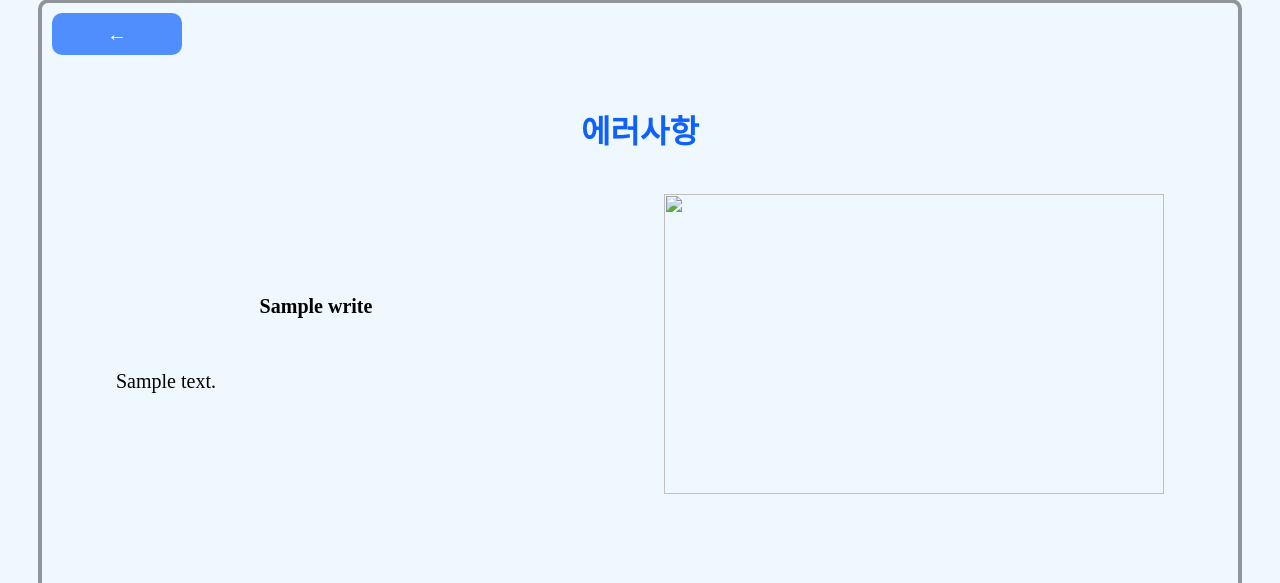
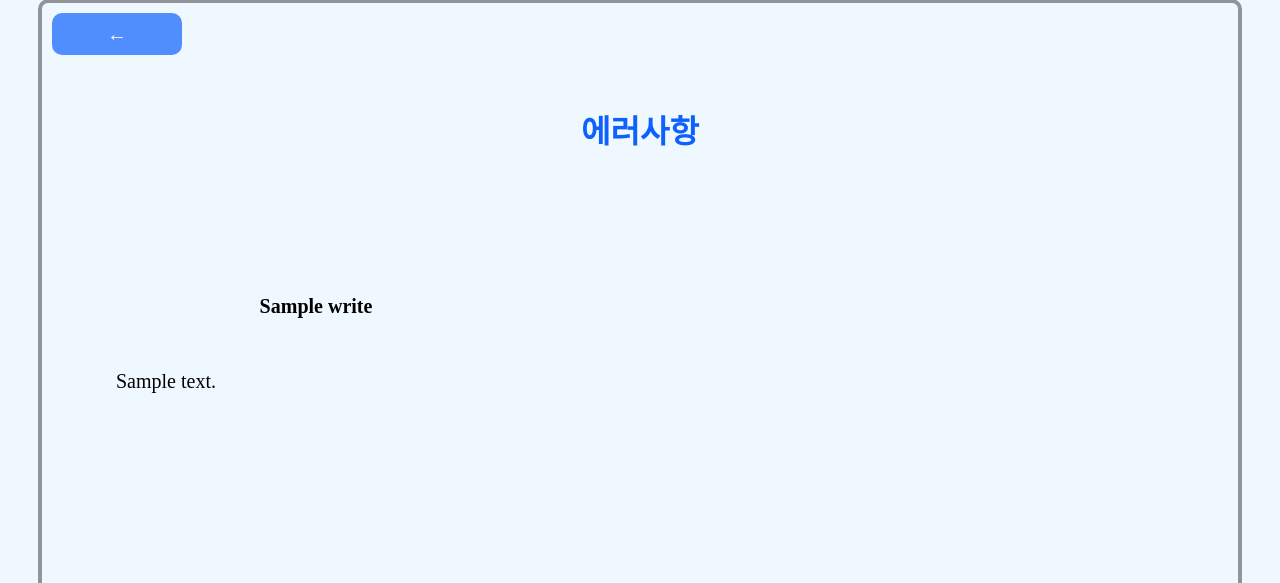
Before and after one commit to hosunghan-0821/Error_Logging, a Flask app: page /log/read?write_num=1 in a window 1280 px wide. Shown: the part 177-760 px from the top of the page. Run offline with Flask 2, Linux system fonts and the light colour scheme; grey boxes marked "Sample" are stand-in pictures; a database or web service that is not in the repository returns one stand-in record (values such as "Sample title"); some libraries are stand-ins or nearby versions.

Commit message:
Fix : 이미지 관련 오류 수정

```diff
--- a/templates/read.html
+++ b/templates/read.html
@@ -50,7 +50,7 @@
 
                     {# 에러이미지 #}
                     <!--                            id="inline"-->
-                    <img style="width: 500px;  height: 300px;" src="{{ details.error_image }}">
+                    <img id="error_image" style="width: 500px;  height: 300px;" src="{{ details.error_image }}">
                 </div>
             </div>
         </div>
@@ -71,7 +71,7 @@
             <div class="image-container">
                 <div class="img">
                     <!--                            id="inline"-->
-                    <img style="width: 500px; height: 300px;" src="{{ details.solution_image }}">
+                    <img id="solution_image" style="width: 500px; height: 300px;" src="{{ details.solution_image }}">
 
                 </div>
             </div>
@@ -109,6 +109,8 @@
     let writer_nickname = '{{details.user_nickname}}'
     let write_num = '{{details.write_num}}'
     let user_nickname = '{{user_info.user_nickname}}'
+    let error_image = '{{details.error_image}}'
+    let solution_image = '{{details.solution_image}}'
     console.log('회원닉네임:', user_nickname)
     console.log('작성자닉네임:', writer_nickname)
     if (user_nickname === writer_nickname) {
@@ -116,6 +118,13 @@
         $('#update_btn').css('display', 'inline')
         $('#delete_btn').css('display', 'inline')
     }
+    if(error_image===""){
+        $('#error_image').css('display','none')
+    }
+    if(solution_image===""){
+        $('#solution_image').css('display','none')
+    }
+
     $('#update_btn').click(function () {
         window.location.href = '/log/update?write_num=' + write_num
     })
--- a/write.py
+++ b/write.py
@@ -90,6 +90,10 @@
 
     # 서버에 저장된 이미지에 접근할 수 있는 경로 작성 (ip/port/directory 활용)
     file_route = {}
+    # ec2에서 배포시
+    # server_ip_port = "13.124.195.242"
+
+    # 자신의 로컬 호스트에서 사용시
     server_ip_port = "127.0.0.1:5000"
     route = "/static/Images/"
 
```
